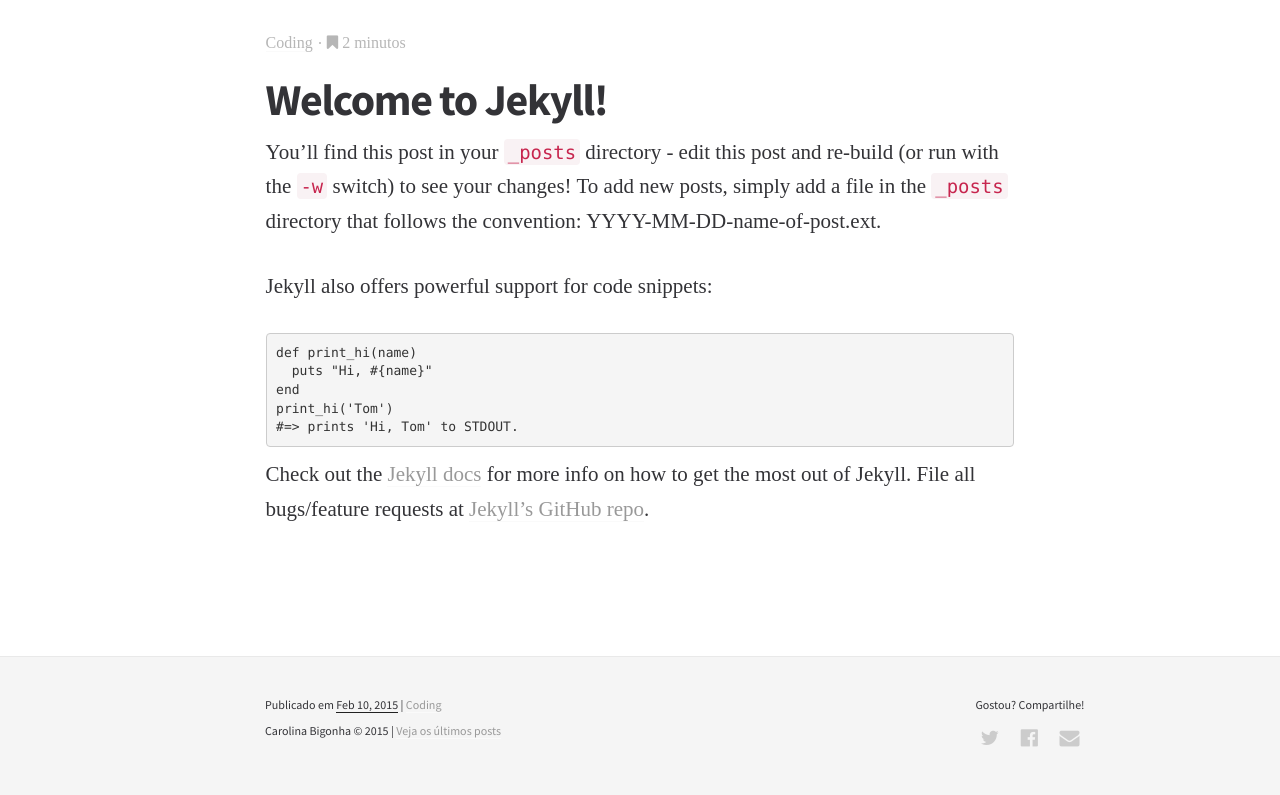
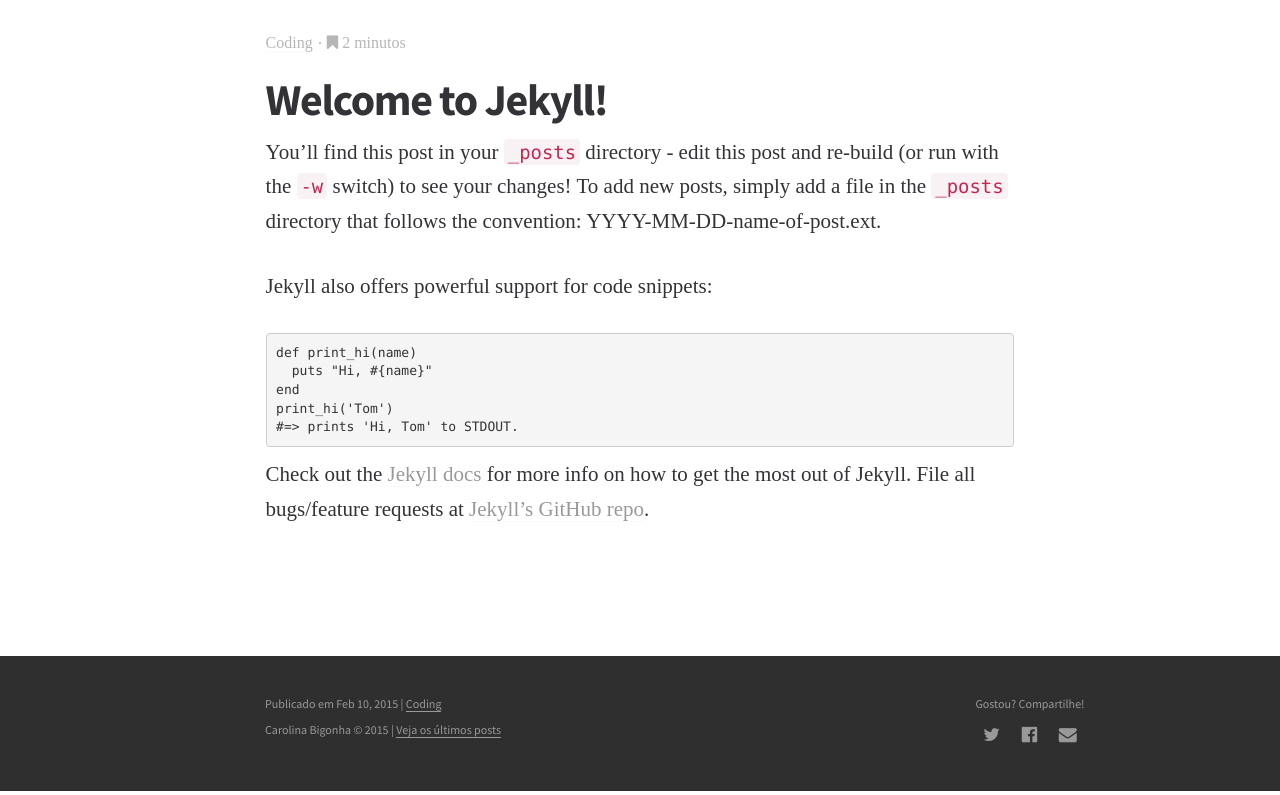
Before and after one commit to carolinabigonha/carolinabigonha.github.io, a Jekyll site: the page built from _posts/2015-03-29-Hello-World.md, in a window 1280 px wide. Shown: the part 460-1255 px from the top of the page. Built offline with Jekyll 4.4.1, drawn with Linux system fonts in a browser that asks for light colours; some web fonts are replaced.

Commit message:
Background liso.

```diff
--- a/_includes/sidebar.html
+++ b/_includes/sidebar.html
@@ -1,4 +1,5 @@
-<section class="sidebar col-md-5 col-sm-12" style='background-image: url({{"/img/" | append: page.feature_image | prepend: site.baseurl }}.jpg);'>
+<!-- <section class="sidebar col-md-5 col-sm-12" style='background-image: url({{"/img/" | append: page.feature_image | prepend: site.baseurl }}.jpg);'>
+ --><section class="sidebar col-md-5 col-sm-12">
 
     <div class="site-info">
         <div class="primary-info">
--- a/_sass/partials/_sidebar.sass
+++ b/_sass/partials/_sidebar.sass
@@ -7,6 +7,7 @@
     background-repeat: no-repeat
     background-size: cover
     transition: all 450ms
+    background-color: #333047
 
     +breakpoint(sm)
         height: 450px
@@ -15,7 +16,6 @@
         width: 400px
         height: 100%
         position: fixed
-        background-color: #f5f5f5
 
     +breakpoint(lg)
         width: 464px
@@ -34,13 +34,11 @@
             padding: 0 30px
 
         h1
-            text-shadow: 0 1px 3px rgba(0,0,0,0.3)
-            letter-spacing: -2pt
             margin-bottom: 0
             +breakpoint(sm)
                 letter-spacing: 0pt
                 margin-bottom: 10px
-                +font-size(34)
+                +font-size(24)
 
         p
             margin-bottom: 10px
--- a/_sass/partials/_single.sass
+++ b/_sass/partials/_single.sass
@@ -132,9 +132,9 @@
 
 footer.single
     padding: 40px 0 0 0
-    background-color: #F5F5F5
-    border-top: solid 1px #E9E9E9
+    background-color: #2F2F2F
     text-align: center
+    color: #999
 
     &.without-readmore
         padding: 40px 0 40px 0
@@ -149,8 +149,8 @@
     .social-icon
         margin: 10px 10px 40px 10px
         display: inline-block
-        color: #ccc
-        +font-size(20)
+        color: #999
+        +font-size(18)
         border: none
 
         i
@@ -169,6 +169,13 @@
         width: 60px
         height: 60px
 
+    a
+        border-bottom: 1px solid #999
+
+        &:hover
+            color: #ccc
+            border-bottom: solid 1px #ccc
+
     .user-icon
         float: none
 
@@ -180,9 +187,6 @@
         +font-size(12)
         line-height: 1.5rem
         margin: 0
-
-        span
-            border-bottom: solid 1px #222
 
     h3
         display: inline
--- a/index.html
+++ b/index.html
@@ -1,6 +1,5 @@
 ---
-layout: home
-feature_image: feature-san-fran
+layout: home-alt
 title: Carolina Bigonha
 desc: Lorem ipsum.
 include_cta_btn: false
```
Also changed, not shown: 1 other file.
